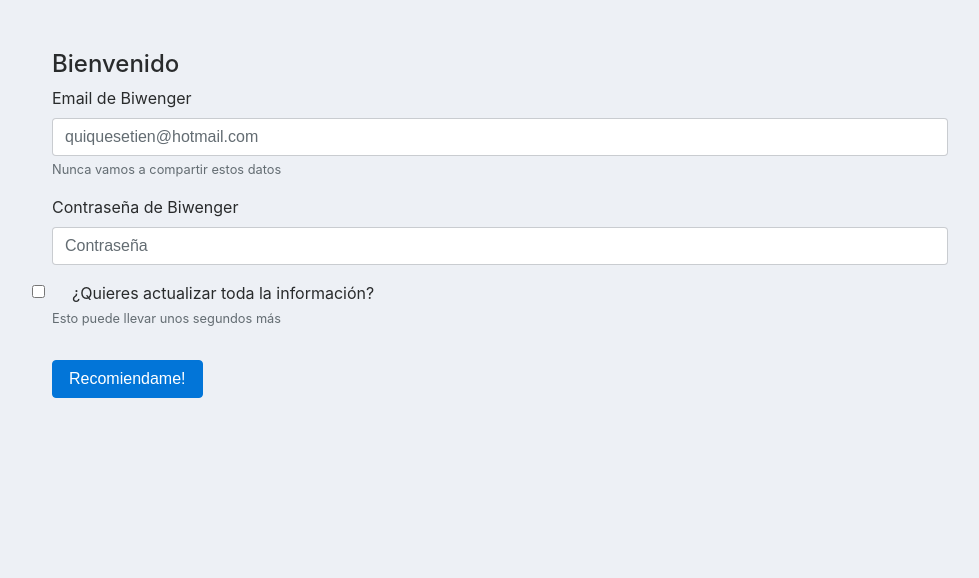
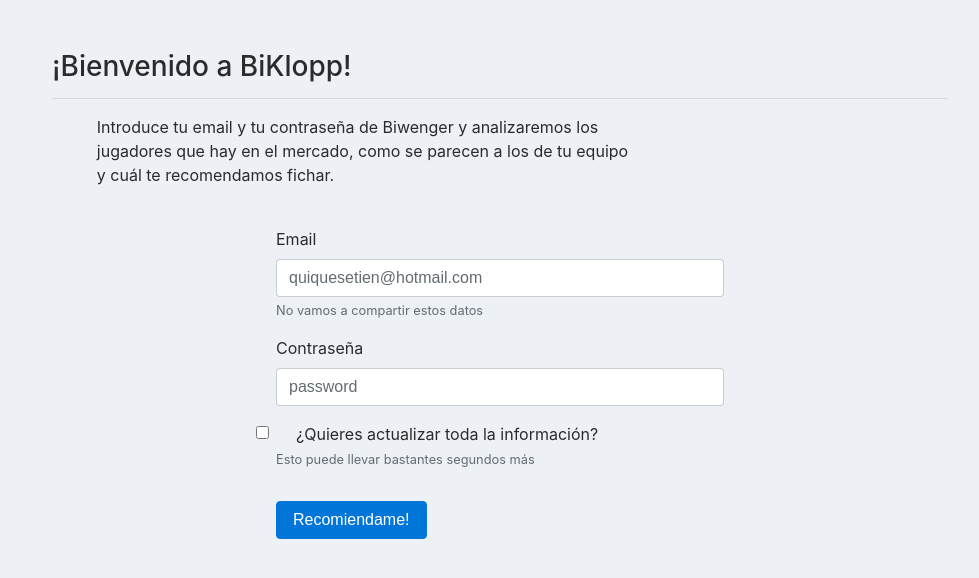
Before and after one commit to davcamalv/OlimpiaAii, a Django app: page / in a window 1280 px wide. Shown: the part 54-632 px from the top of the page, without its empty margins (140-1119 px from the left). Run offline with Django 3.2, Linux system fonts and the light colour scheme.

Commit message:
refactor (interfaz): Refactorizado codigo de interfaz

```diff
--- a/BiKlopp/BiKlopp/models.py
+++ b/BiKlopp/BiKlopp/models.py
@@ -1,5 +1,3 @@
-# encoding:utf-8
-
 from django.db import models
 from django.core.validators import MinValueValidator
 
@@ -26,7 +24,6 @@ class MiEquipo(models.Model):
 
     class Meta:
         ordering = ('nombre',)
-
 
 class Mercado(models.Model):
     id_mercado = models.AutoField(primary_key=True)
--- a/BiKlopp/BiKlopp/templates/index.html
+++ b/BiKlopp/BiKlopp/templates/index.html
@@ -3,28 +3,33 @@
 
 {% block content %}
 
-    <h4>Bienvenido</h4>
+    <h3>¡Bienvenido a BiKlopp!</h3>
+    <hr>
+    <p style="width: 60%; margin-left: 5%">
+        Introduce tu email y tu contraseña de Biwenger y analizaremos los jugadores que hay en el mercado,
+        como se parecen a los de tu equipo y cuál te recomendamos fichar.
+    </p>
+    <br>
 
-    <form method="post" action="recomendar/">
+    <form method="post" action="recomendar/" style="width: 50%; margin-left: 25%">
         {% csrf_token %}
         <div class="form-group">
-            <label for="exampleInputEmail1">Email de Biwenger</label>
+            <label for="exampleInputEmail1">Email</label>
             <input name="correo" type="email" class="form-control" id="exampleInputEmail1" aria-describedby="emailHelp" placeholder="quiquesetien@hotmail.com">
-            <small id="emailHelp" class="form-text text-muted">Nunca vamos a compartir estos datos</small>
+            <small id="emailHelp" class="form-text text-muted">No vamos a compartir estos datos</small>
         </div>
         <div class="form-group">
-            <label for="exampleInputPassword1">Contraseña de Biwenger</label>
-            <input name="contrasenya" type="password" class="form-control" id="exampleInputPassword1" placeholder="Contraseña">
+            <label for="exampleInputPassword1">Contraseña</label>
+            <input name="contrasenya" type="password" class="form-control" id="exampleInputPassword1" placeholder="password">
         </div>
         <div class="form-check">
             <input name="actualizar_info" type="checkbox" class="form-check-input" id="exampleCheck1">
             <label class="form-check-label" for="exampleCheck1">¿Quieres actualizar toda la información?</label>
-            <small id="emailHelp" class="form-text text-muted">Esto puede llevar unos segundos más</small>
+            <small id="emailHelp" class="form-text text-muted">Esto puede llevar bastantes segundos más</small>
             <br>
         </div>
         <button type="submit" class="btn btn-primary">Recomiendame!</button>
     </form>
-
     <br>
 
     {%if error%}
--- a/BiKlopp/BiKlopp/templates/mostrar_jugador.html
+++ b/BiKlopp/BiKlopp/templates/mostrar_jugador.html
@@ -8,7 +8,7 @@
             <div class="card-body">
                 <h5 class="card-title">{{jugador.nombre}}</h5>
                 <hr>
-                <p class="card-text">Recomendado en un 100%</p>
+                <p class="card-text">Recomendado en un {{jugador.porcentaje_similitud_ideal}}%</p>
                 <p class="card-text">{{jugador.forma}}</p>
                 <p class="card-text">{{jugador.posicion}}</p>
                 <hr>
@@ -16,7 +16,7 @@
                 <p class="card-text">Goles: {{jugador.goles}}</p>
                 <p class="card-text">Tarjetas: {{jugador.tarjetas}}</p>
                 <hr>
-                <p class="card-text">{{jugador.valor_mercado}} €</p>
+                <p class="card-text">VM: {{jugador.valor_mercado}} €</p>
             </div>
         </div>
 
--- a/BiKlopp/BiKlopp/urls.py
+++ b/BiKlopp/BiKlopp/urls.py
@@ -1,18 +1,3 @@
-"""BiKlopp URL Configuration
-
-The `urlpatterns` list routes URLs to views. For more information please see:
-    https://docs.djangoproject.com/en/2.2/topics/http/urls/
-Examples:
-Function views
-    1. Add an import:  from my_app import views
-    2. Add a URL to urlpatterns:  path('', views.home, name='home')
-Class-based views
-    1. Add an import:  from other_app.views import Home
-    2. Add a URL to urlpatterns:  path('', Home.as_view(), name='home')
-Including another URLconf
-    1. Import the include() function: from django.urls import include, path
-    2. Add a URL to urlpatterns:  path('blog/', include('blog.urls'))
-"""
 from django.contrib import admin
 from django.urls import path
 from BiKlopp import views
--- a/BiKlopp/BiKlopp/views.py
+++ b/BiKlopp/BiKlopp/views.py
@@ -4,12 +4,13 @@ from django.http import HttpResponseRedirect, HttpResponse
 from django.shortcuts import render
 from django.shortcuts import get_object_or_404
 from BiKlopp.news import filter_by_player_and_team, filter_by_team, filter_by_player
-from datetime import date,timedelta
+from datetime import datetime,timedelta
 from scipy.stats.stats import pearsonr
 import pytz
 
 def index(request):
     return render(request, "index.html")
+
 
 def recomendar(request):
     correo = request.POST['correo']
@@ -22,7 +23,6 @@ def recomendar(request):
             return render(request, "index.html", {"error": "El usuario o la contraseña no son correctos"})
         popular_jugadores_mercado(driver)
         popular_jugadores_mi_equipo(driver)
-
     elif len(Mercado.objects.all()) == 0:
         try:
             driver = login(correo, contrasenya)
@@ -40,11 +40,12 @@ def recomendar(request):
                 return render(request, "index.html", {"error": "El usuario o la contraseña no son correctos"})
             popular_jugadores_mercado(driver)
 
+    actualizar_recomendacion_plantilla()
+    mercado = Mercado.objects.get(pk=Mercado.objects.all()[0].pk)
+    jugadores = Jugador.objects.all().filter(id_mercado=mercado)
+    #Todo solucionar lo de las URL
+    return render(request, "recomendados.html", {"jugadores": jugadores, "fecha":mercado.ultima_fecha_actualizacion})
 
-    #TODO algoritmo_recomendacion()
-    jugadores = Jugador.objects.all() #Provisional: Se sustituyen por los jugadores recomendados
-    #Todo solucionar lo de las URL
-    return render(request, "recomendados.html", {"jugadores": jugadores})
 
 def mostrar_info_jugador(request, player_id):
     jugador = get_object_or_404(Jugador, pk=player_id)
@@ -57,9 +58,8 @@ def mostrar_info_jugador(request, player_id):
 
 def actualizar_recomendacion_plantilla():
     jugadores_alineacion = Jugador.objects.all().filter(alineacion=True)
-    jugadores_mercado = Jugador.objects.all().filter(alineacion=False)
-    print(jugadores_alineacion.count())
-    print(jugadores_mercado.count())
+    mercado = Mercado.objects.get(pk=Mercado.objects.all()[0].pk)
+    jugadores_mercado = Jugador.objects.all().filter(id_mercado = mercado)
     for jugador_mercado in jugadores_mercado:
         jugador = jugador_to_list(jugador_mercado)
         recomendados = []
@@ -67,14 +67,12 @@ def actualizar_recomendacion_plantilla():
             if jugador_alineacion.posicion == jugador_mercado.posicion:
                 similitud = pearsonr(jugador, jugador_to_list(jugador_alineacion))[0]
                 recomendados.append((jugador_alineacion.id_jugador, similitud))
-        print(recomendados)
-        mejor_similitud = max(recomendados, key= lambda pos: pos[1])
-        jugador_mercado.jugador_similiar = get_object_or_404(Jugador, pk=mejor_similitud[0])
-        jugador_mercado.porcentaje_similitud_jugador = mejor_similitud[1]
-        jugador_mercado.save()
-        print(jugador_mercado.juga)
-
-
+        if len(recomendados) != 0:
+            print(recomendados)
+            mejor_similitud = max(recomendados, key= lambda pos: pos[1])
+            jugador_mercado.jugador_similiar = get_object_or_404(Jugador, pk=mejor_similitud[0])
+            jugador_mercado.porcentaje_similitud_jugador = round(((mejor_similitud[1]+1)*100)/2,2)
+            jugador_mercado.save()
 
 
 def jugador_to_list(jugador_objeto):
@@ -86,9 +84,5 @@ def jugador_to_list(jugador_objeto):
         except:
             puntos.append(0)
     jugador.extend(puntos)
-    jugador.append(jugador_objeto.puntos_totales)
-    jugador.append(jugador_objeto.valor_mercado)
-    jugador.append(jugador_objeto.partidos_jugados)
-    jugador.append(jugador_objeto.goles)
     jugador.append(jugador_objeto.media_puntos)
     return jugador
```
Also changed, not shown: BiKlopp/BiKlopp/templates/recomendados.html (+11 -5 lines).
